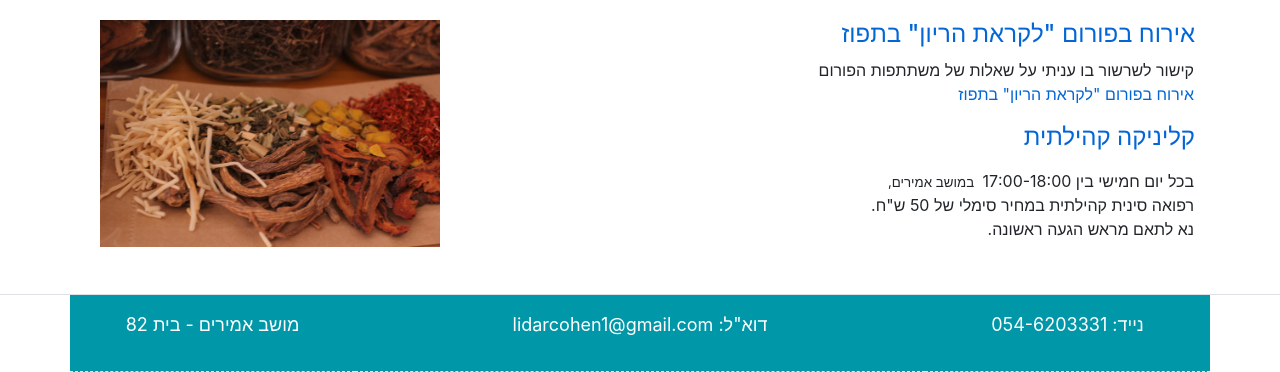
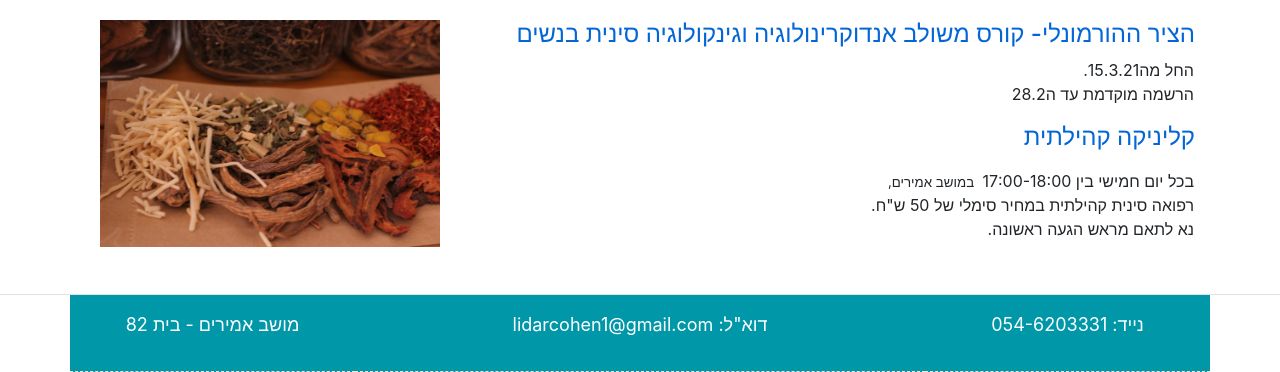
Before and after one commit to jcesrc/jcesrc.github.io, a plain HTML site: page news.html in a window 1280 px wide. Shown: the part 493-865 px from the top of the page. Drawn offline with Linux system fonts and the light colour scheme.

Commit message:
news updated

```diff
--- a/news.html
+++ b/news.html
@@ -91,17 +91,15 @@
 
             <div xmlns="http://www.w3.org/1999/xhtml" class="announcements">
                 <div class="announcement">
-                    <h4><a href="http://www.tapuz.co.il/Forums2008/ViewMsg.aspx?ForumId=721&MessageId=163388794" target="_blank" dir="rtl" rel="nofollow">אירוח בפורום &quot;לקראת הריון&quot; בתפוז</a></h4>
+                    <h4><a href="https://bit.ly/32QVQkA" target="_blank" dir="rtl" rel="nofollow">הציר ההורמונלי- קורס משולב אנדוקרינולוגיה וגינקולוגיה סינית בנשים</a></h4>
                     <table cellspacing="0" class="sites-layout-name-one-column sites-layout-hbox">
                         <tbody>
                             <tr>
                                 <td class="sites-layout-tile sites-tile-name-content-1">
                                     <div dir="rtl">
                                         <div dir="rtl">
-                                            קישור לשרשור בו עניתי על שאלות של משתתפות הפורום
-                                        </div>
-                                        <div dir="rtl">
-                                            <a href="http://www.tapuz.co.il/Forums2008/ViewMsg.aspx?ForumId=721&amp;MessageId=163388794" target="_blank" rel="nofollow">אירוח בפורום &quot;לקראת הריון&quot; בתפוז</a>
+                                            החל מה15.3.21.<br/>
+                                            הרשמה מוקדמת עד ה28.2
                                         </div>
                                     </div>
                                 </td>
```
